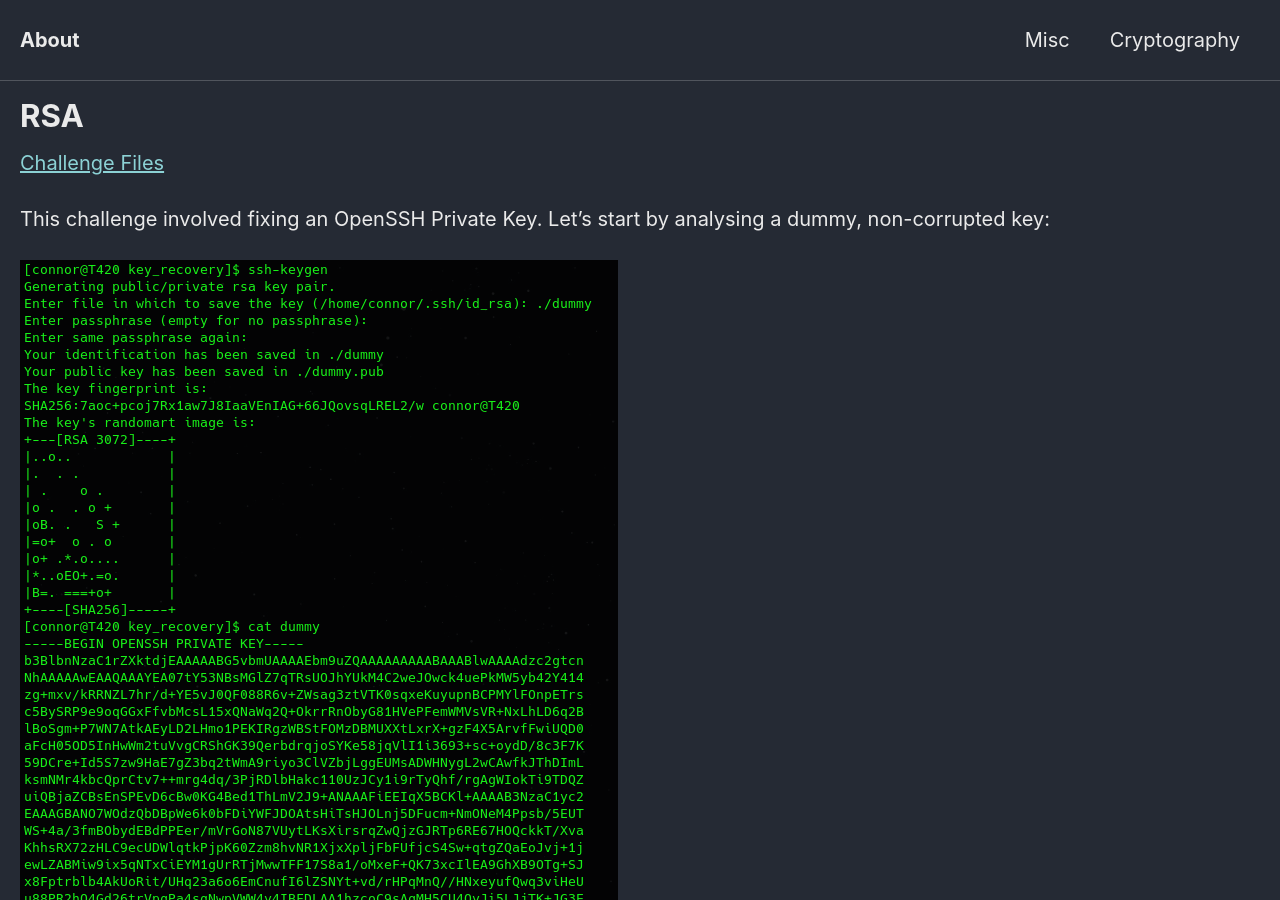
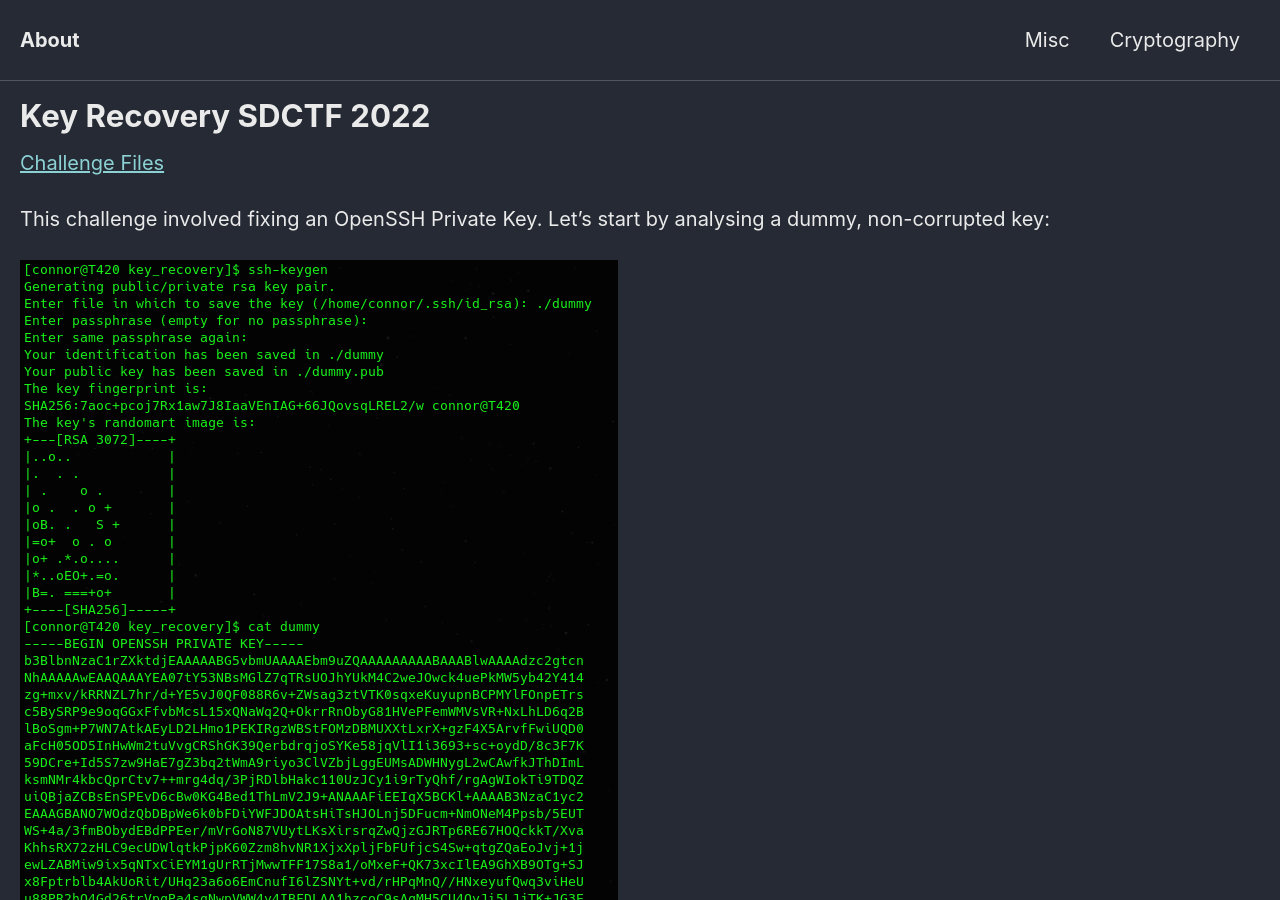
Before and after one commit to Connor-McCartney/Connor-McCartney.github.io, a Jekyll site: the page built from _pages/cryptography/rsa/key-recovery-SDCTF-2022.md, in a window 1280 px wide and 900 px high. Built offline with Jekyll 4.4.1, drawn with Linux system fonts in a browser that asks for light colours; cached includes are drawn as plain includes.

Commit message:
Update key-recovery-SDCTF-2022.md

```diff
--- a/_pages/cryptography/rsa/key-recovery-SDCTF-2022.md
+++ b/_pages/cryptography/rsa/key-recovery-SDCTF-2022.md
@@ -1,6 +1,6 @@
 ---
 permalink: /cryptography/rsa/key-recovery-SDCTF-2022
-title: RSA
+title: Key Recovery SDCTF 2022
 ---
 
 
```
